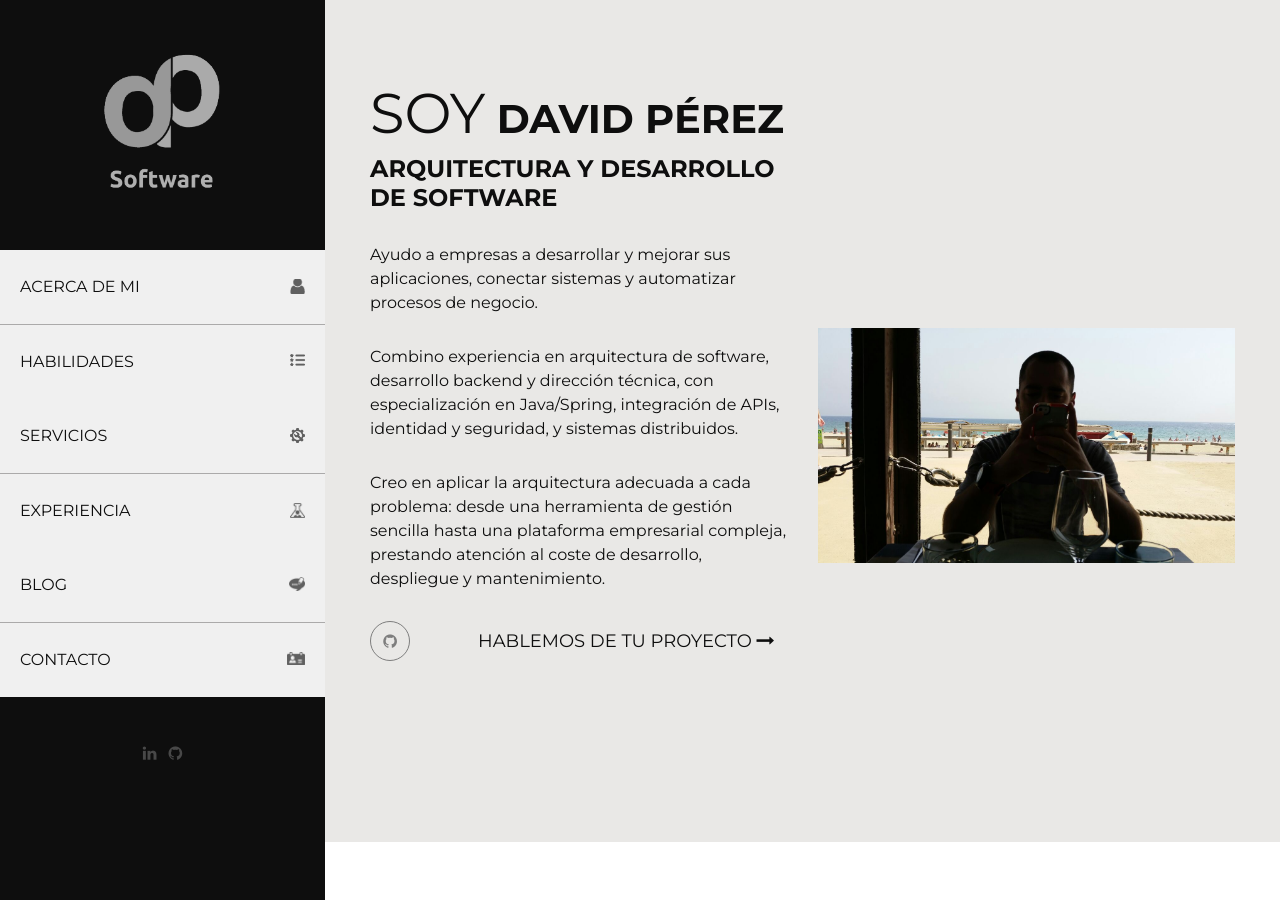
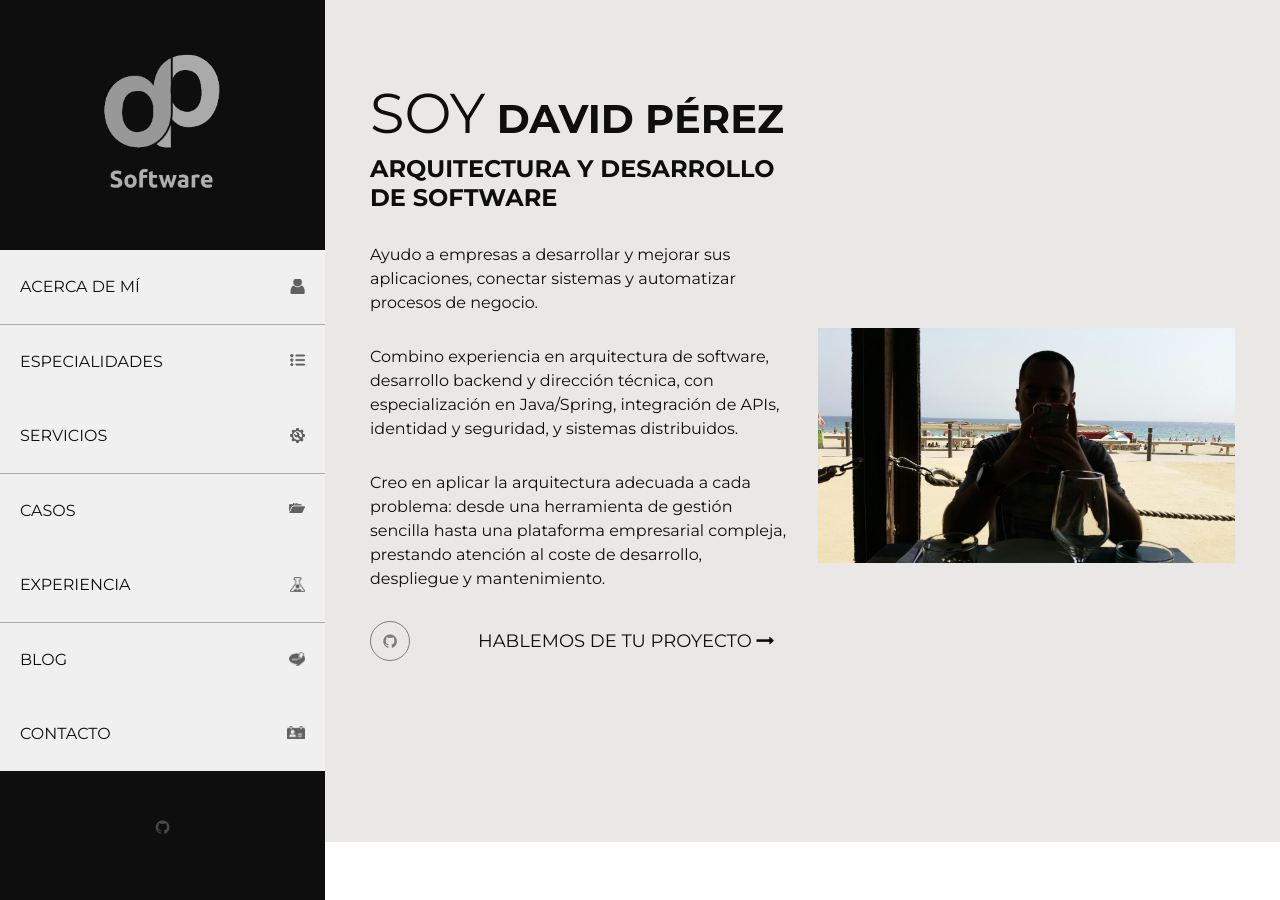
Before and after one commit to dabiz-me/dabiz.me, a Jekyll site: the page built from index.html, in a window 1280 px wide and 900 px high. Built offline with Jekyll 4.4.1, drawn with Linux system fonts in a browser that asks for light colours.

Commit message:
feat(portfolio): link case section and support detail-page navigation

```diff
--- a/_includes/header.html
+++ b/_includes/header.html
@@ -1,37 +1,33 @@
     <!-- Start Header -->
     <header class="themeix-aside">
-        <!-- control bar -->
         <div class="control-bar">
             <div class="text-center">
               <span class="menu-toggle">
                <i class="chart"></i>
                <i class="chart"></i>
                <i class="chart"></i>
-               </span>
+              </span>
             </div>
         </div>
-        <!-- Start SlideMenu  -->
         <div class="themeix-slide-menu menu-open navbar-scrolled">
             <div class="themeix-fixed-nav">
-                <div class="themeix-nav-logo"><a href="{{site.url}}"><img src=" {{'/assets/images/logo.png' | relative_url}}" alt="fixedn nav logo"/></a></div>
+                <div class="themeix-nav-logo"><a href="{{ '/' | relative_url }}"><img src="{{ '/assets/images/logo.png' | relative_url }}" alt="Inicio"/></a></div>
                 <nav>
                     <ul class="themeix-nav-menu list-inline">
-                        <li><a href="#about" class="btn-animated js-scroll-trigger">acerca de mi<i class="icon-about"></i></a></li>
-                        <li><a href="#skills" class="btn-animated js-scroll-trigger">habilidades<i class="icon-skills"></i></a></li>
-                        <li><a href="#services" class="btn-animated js-scroll-trigger">servicios<i class="icon-services"></i></a></li>
-                        <li><a href="#experiences" class="btn-animated js-scroll-trigger">experiencia<i class="icon-experiences"></i></a></li>
-                        <li><a href="{{site.blog}}" class="btn-animated js-scroll-trigger" target="_blank">blog <i class="icon-blog"></i></a></li>
-                        <li><a href="#contact" class="btn-animated js-scroll-trigger">contacto<i class="icon-contact"></i></a></li>
+                        <li><a href="{{ '/#about' | relative_url }}" class="btn-animated">acerca de mí<i class="icon-about"></i></a></li>
+                        <li><a href="{{ '/#skills' | relative_url }}" class="btn-animated">especialidades<i class="icon-skills"></i></a></li>
+                        <li><a href="{{ '/#services' | relative_url }}" class="btn-animated">servicios<i class="icon-services"></i></a></li>
+                        <li><a href="{{ '/#portfolio' | relative_url }}" class="btn-animated">casos<i class="icon-portfolio"></i></a></li>
+                        <li><a href="{{ '/#experiences' | relative_url }}" class="btn-animated">experiencia<i class="icon-experiences"></i></a></li>
+                        <li><a href="{{ site.blog }}" class="btn-animated" target="_blank" rel="noopener noreferrer">blog<i class="icon-blog"></i></a></li>
+                        <li><a href="{{ '/#contact' | relative_url }}" class="btn-animated">contacto<i class="icon-contact"></i></a></li>
                     </ul>
                 </nav>
                 <div class="homepage-copyright">
-                <ul class="list-inline fixed-social-share">
-                    <li class="list-inline-item"><a href="{{site.linkedin_url}}"><i class="fa fa-linkedin" aria-hidden="true"></i></a></li>
-                    <li class="list-inline-item"><a href="{{site.github_url}}"><i class="fa fa-github" aria-hidden="true"></i></a></li>
-                </ul>
+                    <ul class="list-inline fixed-social-share">
+                        <li class="list-inline-item"><a href="{{ site.github_url }}" aria-label="GitHub"><i class="fa fa-github" aria-hidden="true"></i></a></li>
+                    </ul>
                 </div>
             </div>
         </div>
-     <!-- End SlideMenu ================-->
     </header>
-    <!-- End Header -->
```
